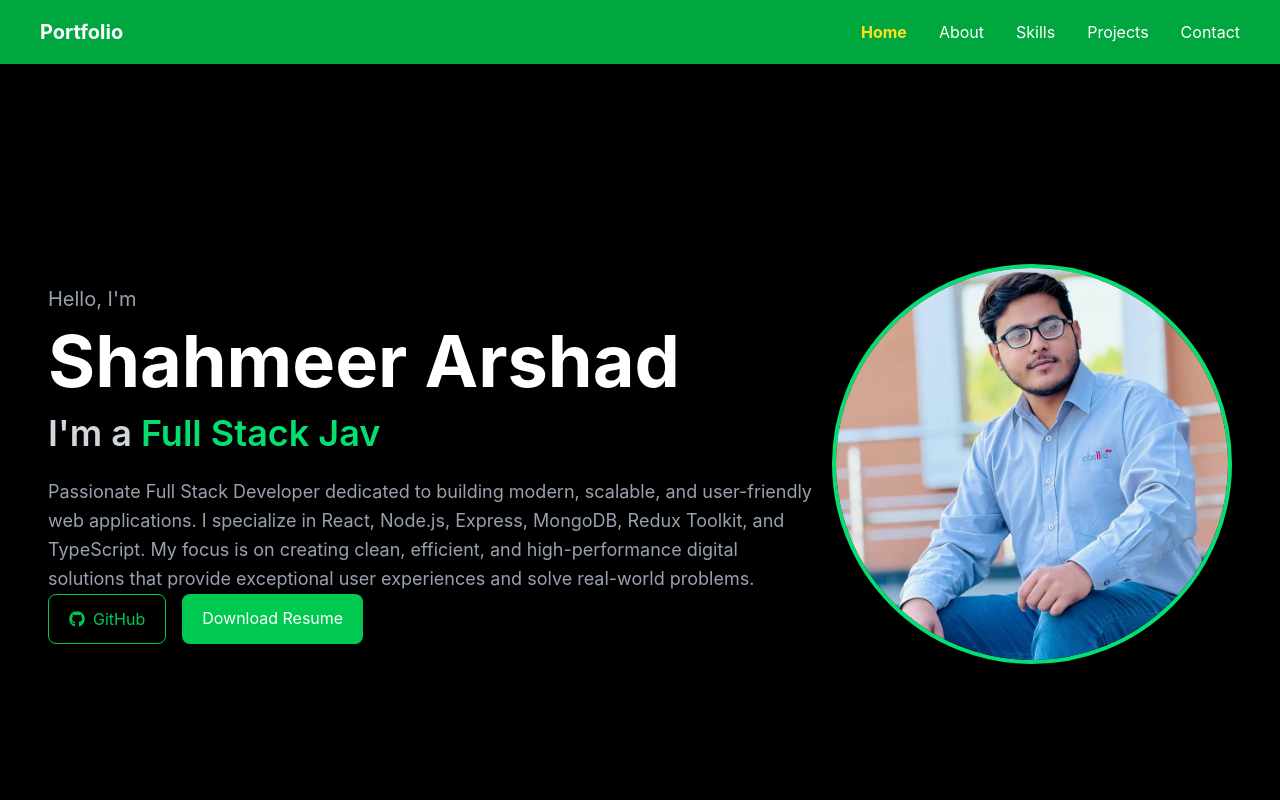
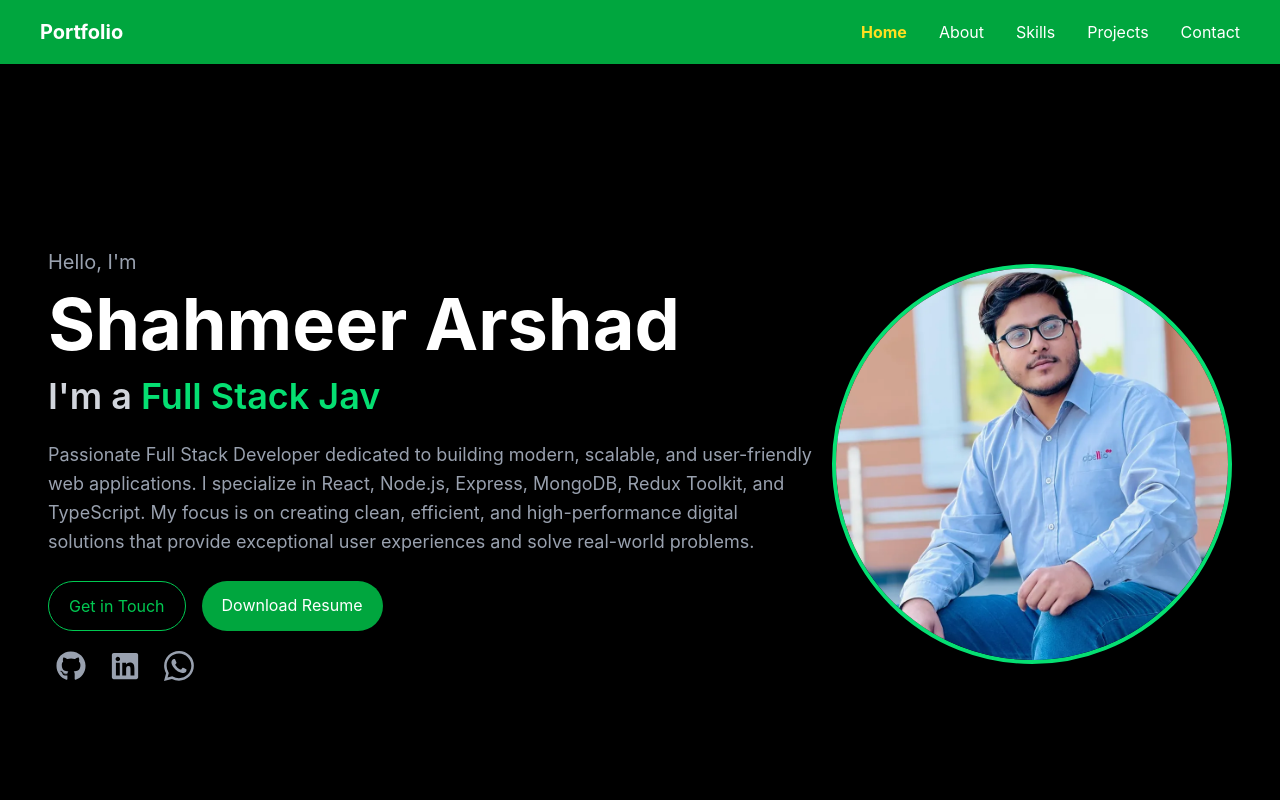
Before and after one commit to shahmeer-codes/Portfolio-website-React, a React (Vite) app: page / in a window 1280 px wide. Shown: the top 800 px of the page. Built offline with nearby package versions, Linux system fonts and the light colour scheme.

Commit message:
Add wokings links and fix layout and bugs in website

```diff
--- a/src/components/Footer.jsx
+++ b/src/components/Footer.jsx
@@ -1,9 +1,10 @@
-import { FaGithub, FaLinkedin, FaEnvelope } from "react-icons/fa";
+import { FaGithub, } from "react-icons/fa";
+import { BsWhatsapp } from "react-icons/bs";
+import { MdEmail } from "react-icons/md";
 
 const Footer = () => {
   return (
     <footer className="bg-black text-gray-300 mt-20">
-
       <div className="max-w-6xl mx-auto px-6 md:px-16 py-12 grid md:grid-cols-3 gap-10">
 
         {/* BRAND */}
@@ -12,62 +13,112 @@ const Footer = () => {
             Shahmeer Rana
           </h2>
           <p className="text-gray-400 mt-3 text-sm leading-relaxed">
-            A passionate Full Stack Developer building modern, responsive,
-            and scalable web applications.
+            A passionate Full Stack Developer building modern,
+            responsive, and scalable web applications with
+            React, Node.js, Express.js, and MongoDB.
           </p>
         </div>
 
         {/* QUICK LINKS */}
         <div>
-          <h3 className="text-white font-semibold mb-4">Quick Links</h3>
+          <h3 className="text-white font-semibold mb-4">
+            Quick Links
+          </h3>
+
           <ul className="space-y-2 text-sm">
-            <li><a href="#home" className="hover:text-white transition">Home</a></li>
-            <li><a href="#about" className="hover:text-white transition">About</a></li>
-            <li><a href="#projects" className="hover:text-white transition">Projects</a></li>
-              <li><a href="#skills" className="hover:text-white transition">Skills</a></li>
-            <li><a href="#contact" className="hover:text-white transition">Contact</a></li>
+            <li>
+              <a
+                href="#home"
+                className="hover:text-white transition"
+              >
+                Home
+              </a>
+            </li>
+
+            <li>
+              <a
+                href="#about"
+                className="hover:text-white transition"
+              >
+                About
+              </a>
+            </li>
+
+            <li>
+              <a
+                href="#projects"
+                className="hover:text-white transition"
+              >
+                Projects
+              </a>
+            </li>
+
+            <li>
+              <a
+                href="#skills"
+                className="hover:text-white transition"
+              >
+                Skills
+              </a>
+            </li>
+
+            <li>
+              <a
+                href="#contact"
+                className="hover:text-white transition"
+              >
+                Contact
+              </a>
+            </li>
           </ul>
         </div>
 
-        {/* SOCIAL */}
+        {/* CONNECT */}
         <div>
-          <h3 className="text-white font-semibold mb-4">Connect</h3>
+          <h3 className="text-white font-semibold mb-4">
+            Connect
+          </h3>
 
-          <div className="flex gap-4 text-xl">
+          <div className="flex gap-5">
+            {/* WhatsApp */}
             <a
-              href="https://github.com/yourusername"
+              href="https://wa.me/923281929639"
               target="_blank"
-              rel="noreferrer"
-              className="hover:text-white transition"
+              rel="noopener noreferrer"
+              className="text-gray-400 hover:text-green-500 transition-all duration-300 hover:scale-110"
             >
-              <FaGithub />
+              <BsWhatsapp size={26} />
             </a>
 
+            {/* GitHub */}
             <a
-              href="https://linkedin.com/in/yourusername"
+              href="https://github.com/shahmeer-codes"
               target="_blank"
-              rel="noreferrer"
-              className="hover:text-white transition"
+              rel="noopener noreferrer"
+              className="text-gray-400 hover:text-white transition-all duration-300 hover:scale-110"
             >
-              <FaLinkedin />
+              <FaGithub size={26} />
             </a>
 
+            {/* Email */}
             <a
-              href="mailto:your@email.com"
-              className="hover:text-white transition"
+              href="#contact"
+              className="text-gray-400 hover:text-red-400 transition-all duration-300 hover:scale-110"
             >
-              <FaEnvelope />
+              <MdEmail size={26} />
             </a>
           </div>
+
+          <p className="text-sm text-gray-500 mt-4">
+            Let's build something amazing together.
+          </p>
         </div>
-
       </div>
 
       {/* BOTTOM BAR */}
       <div className="border-t border-gray-800 py-4 text-center text-sm text-gray-500">
         © {new Date().getFullYear()} Shahmeer Rana. All rights reserved.
       </div>
-
     </footer>
   );
 };
--- a/src/components/Myprojects_cards.jsx
+++ b/src/components/Myprojects_cards.jsx
@@ -55,7 +55,7 @@ const Myprojects_cards = () => {
       title: "MERN Blog Platform",
       description:
         "A full-stack blogging platform where users can publish articles, comment, rate posts, and interact with content. Includes authentication, an admin dashboard, and complete blog management.",
-      imageUrl: "/public/pics/Projects_pics/Blogverse.png",
+      imageUrl: "/pics/Projects_pics/Blogverse.png",
       techstack: [
         "MongoDB",
         "Express.js",
@@ -63,8 +63,7 @@ const Myprojects_cards = () => {
         "Node.js",
         "JWT Authentication",
       ],
-      projectLink:
-        "https://github.com/shahmeer-codes/blog-Website-mern-project",
+      github: "https://github.com/shahmeer-codes/blog-Website-mern-project",
       status: "github",
     },
     {
@@ -209,7 +208,9 @@ const Myprojects_cards = () => {
 
         {/* OTHER PROJECTS */}
         <div>
-          <h2 className="text-3xl font-bold text-white flex justify-center items-center mb-6">Other Projects</h2>
+          <h2 className="text-3xl font-bold text-white flex justify-center items-center mb-6">
+            Other Projects
+          </h2>
           <div className="grid grid-cols-1 md:grid-cols-2 xl:grid-cols-3 gap-8">
             {otherProjects.map((p) => (
               <Card key={p.id} project={p} />
--- a/src/pages/Home.jsx
+++ b/src/pages/Home.jsx
@@ -1,5 +1,7 @@
 import { TypeAnimation } from "react-type-animation";
 import { FaGithub } from "react-icons/fa";
+import { FaLinkedin } from "react-icons/fa6";
+import { BsWhatsapp } from "react-icons/bs";
 
 const Home = () => {
   return (
@@ -52,20 +54,48 @@ const Home = () => {
             solutions that provide exceptional user experiences and solve
             real-world problems.
           </p>
-          <div className="flex gap-4">
+          <div className="flex gap-4 mt-6">
             <a
-              href="https://github.com/shahmeer-codes"
-              className="px-5 py-3 border flex gap-2 items-center justify-center border-green-500 text-green-500 rounded-lg hover:bg-green-500 hover:text-white transition"
+              href="#contact"
+              className="px-5 py-3 border flex gap-2 rounded-full items-center justify-center border-green-500 text-green-500 hover:bg-green-500 hover:text-white transition"
             >
-              <FaGithub /> GitHub
+              Get in Touch
             </a>
 
             <a
               href="/resume/Shahmeer Arshad.pdf"
               download
-              className="px-5 py-3 bg-green-500 text-white rounded-lg hover:bg-green-600 transition"
+              className="px-5 py-3 rounded-full bg-green-600 text-white hover:bg-green-500 transition"
             >
               Download Resume
+            </a>
+          </div>
+          <div className="flex gap-6 mt-5 ml-2">
+            <a
+              href="https://github.com/shahmeer-codes"
+              target="_blank"
+              rel="noopener noreferrer"
+              className="text-gray-400 hover:text-white hover:scale-110 transition-all duration-300"
+            >
+              <FaGithub size={30} />
+            </a>
+
+            <a
+              href="https://www.linkedin.com/in/shahmeer-arshad-9b1a4b1b7/"
+              target="_blank"
+              rel="noopener noreferrer"
+              className="text-gray-400 hover:text-blue-500 hover:scale-110 transition-all duration-300"
+            >
+              <FaLinkedin size={30} />
+            </a>
+
+            <a
+              href="https://wa.me/923281929639"
+              target="_blank"
+              rel="noopener noreferrer"
+              className="text-gray-400 hover:text-green-500 hover:scale-110 transition-all duration-300"
+            >
+              <BsWhatsapp size={30} />
             </a>
           </div>
         </div>
--- a/src/pages/contactpage.jsx
+++ b/src/pages/contactpage.jsx
@@ -1,12 +1,13 @@
 import { useRef, useState } from "react";
 import emailjs from "@emailjs/browser";
-import { FaGithub, FaLinkedin, FaPhone, FaPaperPlane } from "react-icons/fa";
+import { FaGithub, FaPaperPlane } from "react-icons/fa";
+import { BsWhatsapp } from "react-icons/bs";
+import { MdEmail } from "react-icons/md";
 
 const ContactSection = () => {
   const form = useRef();
   const [loading, setLoading] = useState(false);
 
-  // toast state
   const [toast, setToast] = useState(null);
 
   const showToast = (type, message) => {
@@ -26,7 +27,7 @@ const ContactSection = () => {
         import.meta.env.VITE_EMAILJS_SERVICE_ID,
         import.meta.env.VITE_EMAILJS_TEMPLATE_ID,
         form.current,
-        import.meta.env.VITE_EMAILJS_PUBLIC_KEY
+        import.meta.env.VITE_EMAILJS_PUBLIC_KEY,
       )
       .then(() => {
         showToast("success", "Message sent successfully!");
@@ -41,8 +42,10 @@ const ContactSection = () => {
   };
 
   return (
-    <section id="contact" className="w-full py-24 px-6 md:px-16 bg-gray-50 relative">
-
+    <section
+      id="contact"
+      className="w-full py-24 px-6 md:px-16 bg-gray-50 relative"
+    >
       {/* ✅ TOAST POPUP */}
       {toast && (
         <div
@@ -62,48 +65,47 @@ const ContactSection = () => {
       </div>
 
       <div className="grid md:grid-cols-2 gap-10 max-w-6xl mx-auto">
-
         {/* LEFT SIDE */}
         <div className="space-y-6">
-
           <div className="bg-white p-6 rounded-2xl shadow-sm border">
             <h3 className="text-xl font-semibold mb-5 text-gray-900">
               Contact Information
             </h3>
 
             <div className="space-y-4 text-gray-700">
-
               <div className="flex items-center gap-3">
-                <FaPhone className="text-gray-800" />
-                <span>+92 3XX XXXXXXX</span>
+                <a
+                  href={`https://wa.me/923281929639`}
+                  target="_blank"
+                  rel="noopener noreferrer"
+                >
+                  <BsWhatsapp size={30} />
+                </a>
+                <span>+92 3281929639</span>
               </div>
 
               <a
-                href="https://github.com/yourusername"
-                target="_blank"
-                rel="noreferrer noopener"
-                className="flex items-center gap-3 hover:text-black transition"
+                href="https://github.com/shahmeer-codes"
+                className="flex items-center gap-3"
               >
-                <FaGithub />
-                GitHub Profile
+                <FaGithub size={30} /> github.com/shahmeer-codes
               </a>
 
-              <a
-                href="https://linkedin.com/in/yourusername"
-                target="_blank"
-                rel="noreferrer noopener"
-                className="flex items-center gap-3 hover:text-black transition"
+              <div
+
+                className="flex items-center gap-3"
               >
-                <FaLinkedin />
-                LinkedIn Profile
-              </a>
+                <MdEmail size={30} />
+                <span>shahmeer.arshad.dev@gmail.com</span>
+              </div>
             </div>
           </div>
 
           <div className="bg-gradient-to-r from-black to-gray-800 text-white p-6 rounded-2xl shadow-md">
             <h3 className="text-lg font-semibold">Open to Opportunities</h3>
             <p className="text-sm mt-2 text-gray-300">
-              Freelance, internships, and full-time roles — let’s build something impactful together.
+              Freelance, internships, and full-time roles — let’s build
+              something impactful together.
             </p>
           </div>
         </div>
@@ -114,9 +116,7 @@ const ContactSection = () => {
           onSubmit={sendEmail}
           className="bg-white p-8 rounded-2xl shadow-sm border space-y-5"
         >
-          <h3 className="text-2xl font-bold text-gray-900">
-            Send a Message
-          </h3>
+          <h3 className="text-2xl font-bold text-gray-900">Send a Message</h3>
 
           <input
             type="text"
```
Also changed, not shown: src/index.css (line endings or trailing spaces).
